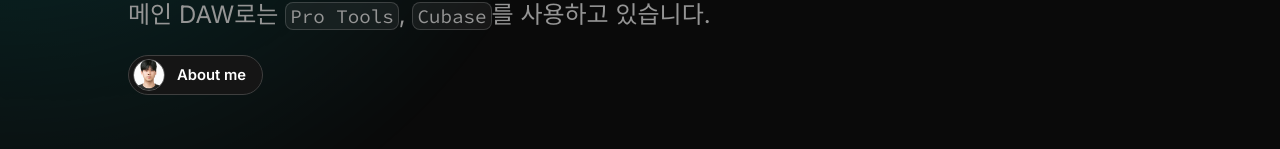
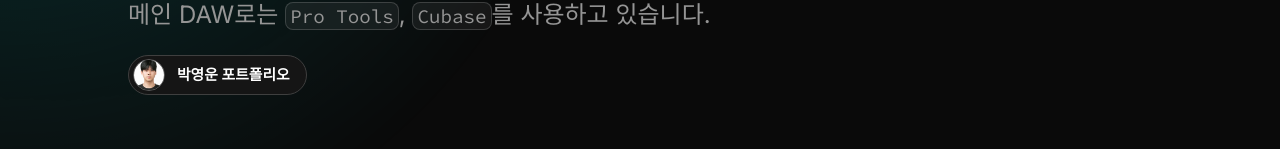
Before and after one commit to yeongungod/unifolio, a Next.js app: page / in a window 1280 px wide. Shown: the part 311-460 px from the top of the page. Built offline with nearby package versions, Linux system fonts and the light colour scheme.

Commit message:
cover 수정, about 수정, opengraph 수정

```diff
--- a/src/app/resources/content.js
+++ b/src/app/resources/content.js
@@ -50,8 +50,8 @@ const social = [
 
 const home = {
   label: "Home",
-  title: `사운드 디자니어 박영운`,
-  description: `Portfolio website showcasing my work as a ${person.role}`,
+  title: `박영운 포트폴리오`,
+  description: `게임에 새로운 세계와 경험을 주고 싶은 사운드 디자이너 박영운입니다.`,
   headline: <>사운드 디자이너 박영운</>,
   subline: (
     <>
@@ -64,8 +64,8 @@ const home = {
 
 const about = {
   label: "About",
-  title: "About me",
-  description: `Meet ${person.name}, ${person.role} from ${person.location}`,
+  title: "박영운 포트폴리오",
+  description: `게임에 새로운 세계와 경험을 주고 싶은 사운드 디자이너 박영운입니다.`,
   tableOfContent: {
     display: true,
     subItems: false,
@@ -215,19 +215,19 @@ const about = {
         //   },
         // ],
       },
-      {
-        title: "Ableton Live",
-        description: <>배우고 있는 DAW로, 아직 미숙합니다.</>,
-        // optional: leave the array empty if you don't want to display images
-        // images: [
-        //   {
-        //     src: "/images/projects/project-01/cover-04.jpg",
-        //     alt: "Project image",
-        //     width: 16,
-        //     height: 9,
-        //   },
-        // ],
-      },
+      // {
+      //   title: "Ableton Live",
+      //   description: <>배우고 있는 DAW로, 아직 미숙합니다.</>,
+      //   // optional: leave the array empty if you don't want to display images
+      //   // images: [
+      //   //   {
+      //   //     src: "/images/projects/project-01/cover-04.jpg",
+      //   //     alt: "Project image",
+      //   //     width: 16,
+      //   //     height: 9,
+      //   //   },
+      //   // ],
+      // },
       {
         title: "Thrid-Party Plug-In",
         description: <>UAD, Waves, Izotope 등 다양한 플러그인을 사용하고 있습니다.</>,
@@ -268,8 +268,8 @@ const blog = {
 
 const work = {
   label: "Work",
-  title: "My projects",
-  description: `Design and dev projects by ${person.name}`,
+  title: "박영운 포트폴리오",
+  description: `게임에 새로운 세계와 경험을 주고 싶은 사운드 디자이너 박영운입니다.`,
   // Create new project pages by adding a new .mdx file to app/blog/posts
   // All projects will be listed on the /home and /work routes
 };
```
Also changed, not shown: src/app/about/page.tsx (+5 -5 lines), public/images/cover.png.
